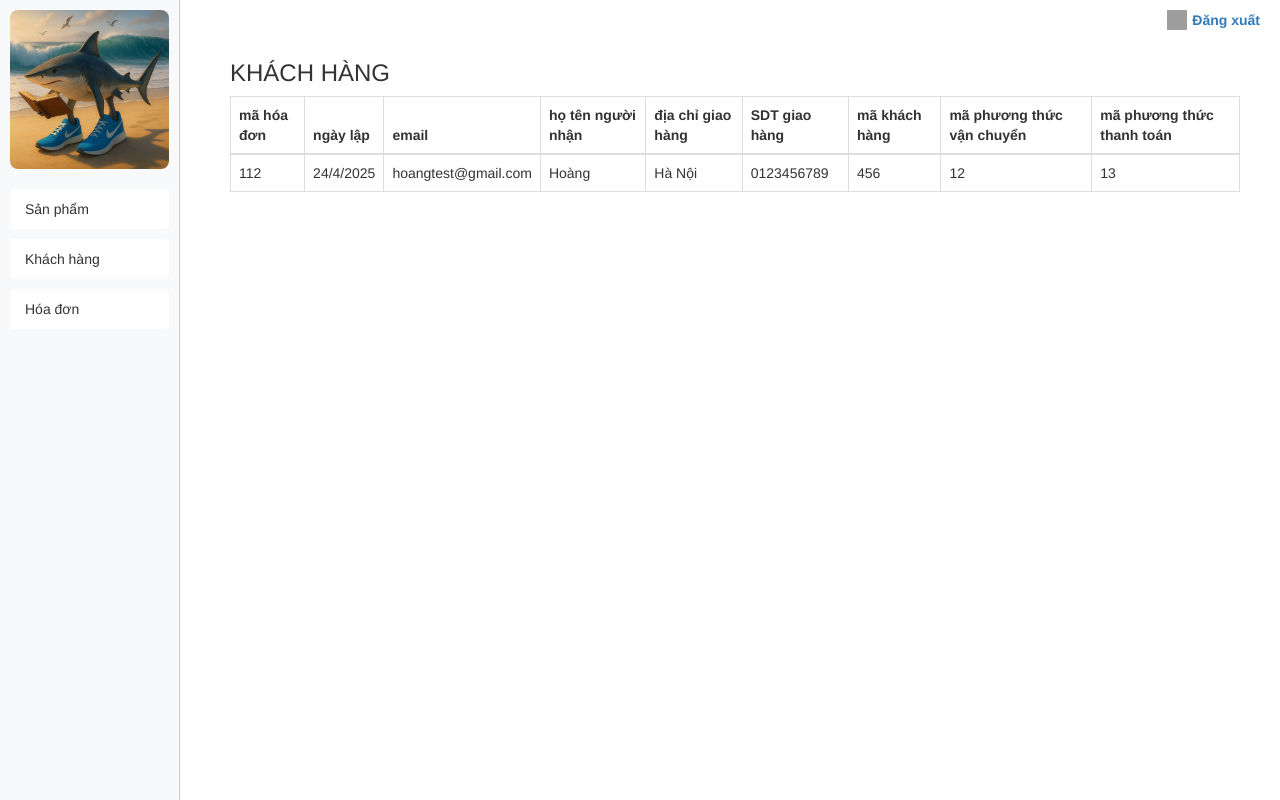
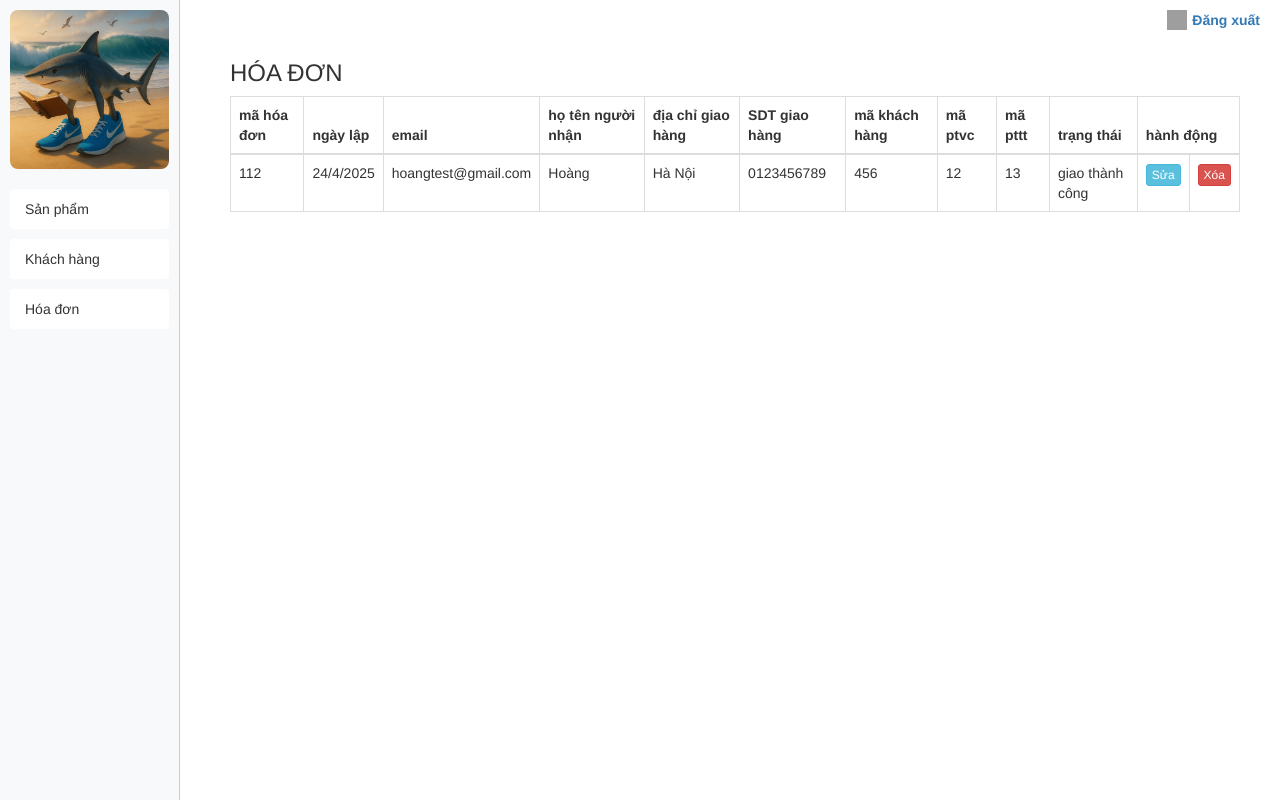
Before and after one commit to BEEMO296/do-an1, a PHP site: page /quantrihoadon.php in a window 1280 px wide. Run offline with PHP 8.4, Linux system fonts and the light colour scheme; grey boxes are pictures that could not be loaded.

Commit message:
sửa lại bảng và tên

```diff
--- a/quantrihoadon.php
+++ b/quantrihoadon.php
@@ -18,7 +18,7 @@
 
         <div class="sidebar">
             <div class="sidebar-logo">
-                <img src="logo.png" alt="Logo" class="img-responsive">
+                <img src="../image/logo.png" alt="Logo" class="img-responsive">
             </div>
             <ul class="nav nav-pills nav-stacked">
                 <li><a href="quantrisanpham.php">Sản phẩm</a></li>
@@ -28,7 +28,7 @@
         </div>
 
         <div class="main-content">
-            <h3>KHÁCH HÀNG</h3>
+            <h3>HÓA ĐƠN</h3>
             <div class="table-responsive">
                 <table class="table table-bordered">
                     <thead>
@@ -40,8 +40,10 @@
                             <th>địa chỉ giao hàng</th>
                             <th>SDT giao hàng</th>
                             <th>mã khách hàng</th>
-                            <th>mã phương thức vận chuyển</th>
-                            <th>mã phương thức thanh toán</th>
+                            <th>mã ptvc</th>
+                            <th>mã pttt</th>
+                            <th>trạng thái</th>
+                            <th colspan="2">hành động</th>
                         </tr>
                     </thead>
                     <tbody>
@@ -54,6 +56,9 @@
                         <td>456</td>
                         <td>12</td>
                         <td>13</td>
+                        <td>giao thành công</td>
+                        <td><button class="btn btn-info btn-xs">Sửa</button></td>
+                                <td><button class="btn btn-danger btn-xs">Xóa</button></td>
                     </tbody>
                 </table>
             </div>
```
